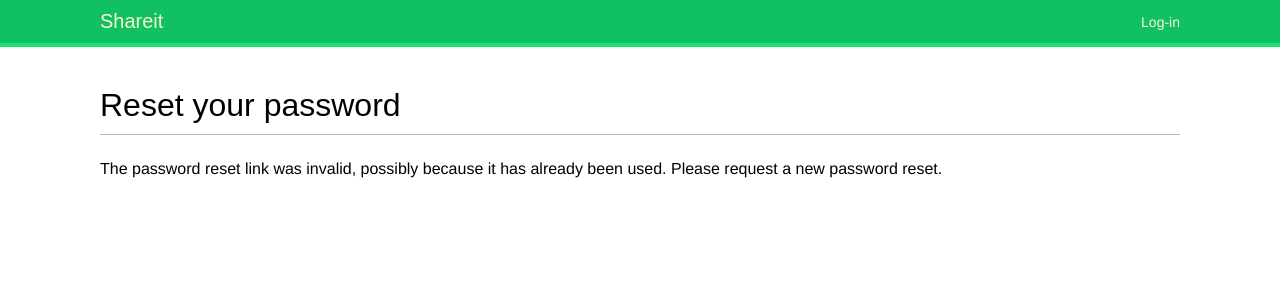
After one commit to ObsidianRock/shareit, a Django app: template account/templates/registration/password_reset_confirm.html in a window 1280 px wide. The commit adds this page. Shown: the top 300 px of the page. Run offline with Django 3.2, Linux system fonts and the light colour scheme; the template is opened without the code that fills it, so the values that code supplies are empty; some web fonts are replaced.

Commit message:
added Reset password views and templates

```diff
--- a/account/templates/registration/login.html
+++ b/account/templates/registration/login.html
@@ -16,5 +16,6 @@
          <input type="hidden" name="next" value="{{ next }}" />
          <p><input type="submit" value="Log-in"></p>
      </form>
+     <p><a href="{% url 'password_reset' %}">Forgotten your password?</a></p>
  </div>
 {% endblock %}
--- /dev/null
+++ b/account/templates/registration/password_reset_confirm.html
@@ -0,0 +1,20 @@
+{% extends "base.html" %}
+
+{% block title %}Reset your password{% endblock %}
+
+{% block content %}
+
+ <h1>Reset your password</h1>
+ {% if validlink %}
+     <p>Please enter your new password twice:</p>
+     <form action="." method="post">
+     {{ form.as_p }}
+     {% csrf_token %}
+     <p><input type="submit" value="Change my password" /></p>
+     </form>
+ {% else %}
+     <p>The password reset link was invalid, possibly because it has
+      already been used. Please request a new password reset.</p>
+ {% endif %}
+
+{% endblock %}
--- /dev/null
+++ b/account/templates/registration/password_reset_email.html
@@ -0,0 +1,4 @@
+Someone asked for password reset for email {{ email }}. Follow the
+link below:
+{{ protocol }}://{{ domain }}{% url "password_reset_confirm" uidb64=uid token=token %}
+Your username, in case you've forgotten: {{ user.get_username }}
--- a/account/urls.py
+++ b/account/urls.py
@@ -21,4 +21,10 @@ urlpatterns = [
     url(r'^password-change/$', password_change, name='password_change'),
     url(r'^password-change/done/$', password_change_done, name='password_change_done'),
 
+    url(r'^password-reset/$', password_reset, name='password_reset'),
+    url(r'^password-reset/done/$', password_reset_done, name='password_reset_done'),
+    url(r'^password-reset/confirm/(?P<uidb64>[-\w]+)/(?P<token>[-\w]+)/$',
+        password_reset_confirm,
+        name='password_reset_confirm'),
+    url(r'^password-reset/complete/$', password_reset_complete, name='password_reset_complete'),
 ]
```
Also changed, not shown: account/templates/registration/password_reset_complete.html (added, +10 -0 lines), account/templates/registration/password_reset_done.html (added, +11 -0 lines), account/templates/registration/password_reset_form.html (added, +15 -0 lines).
